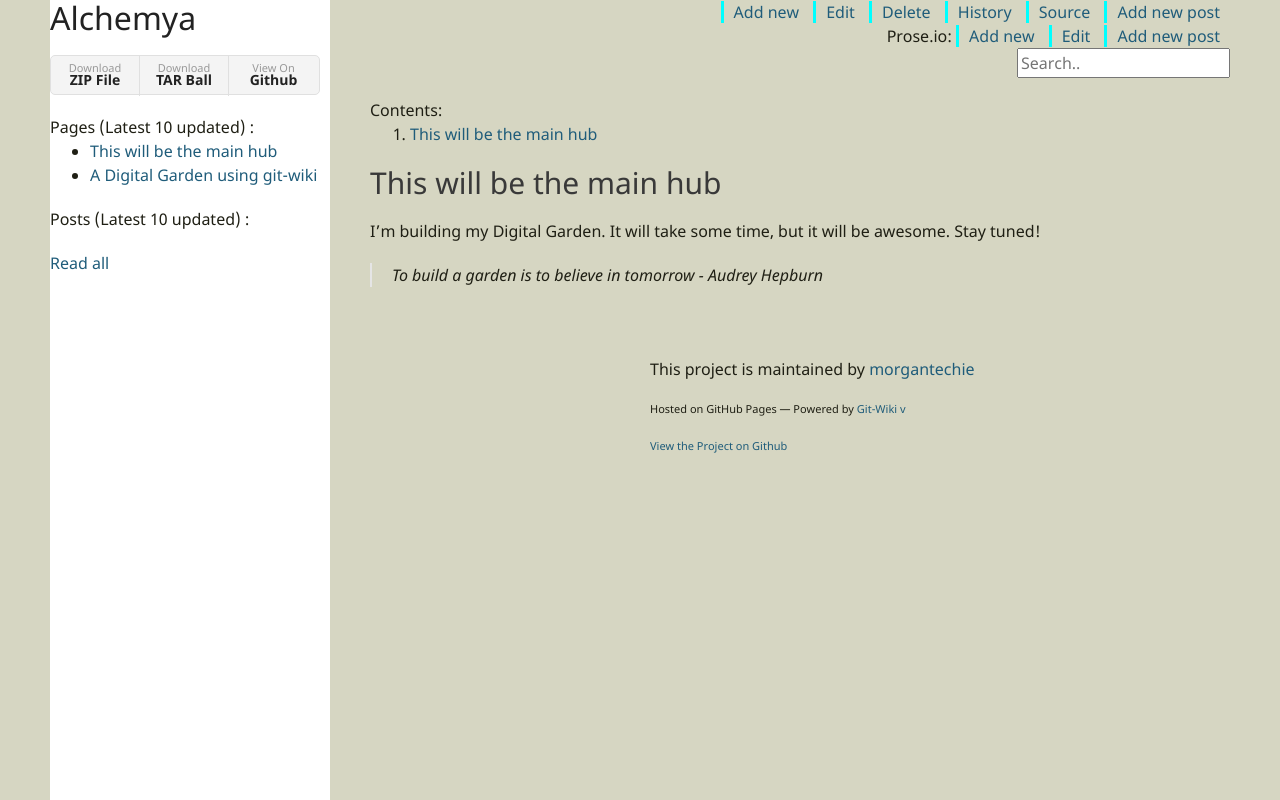
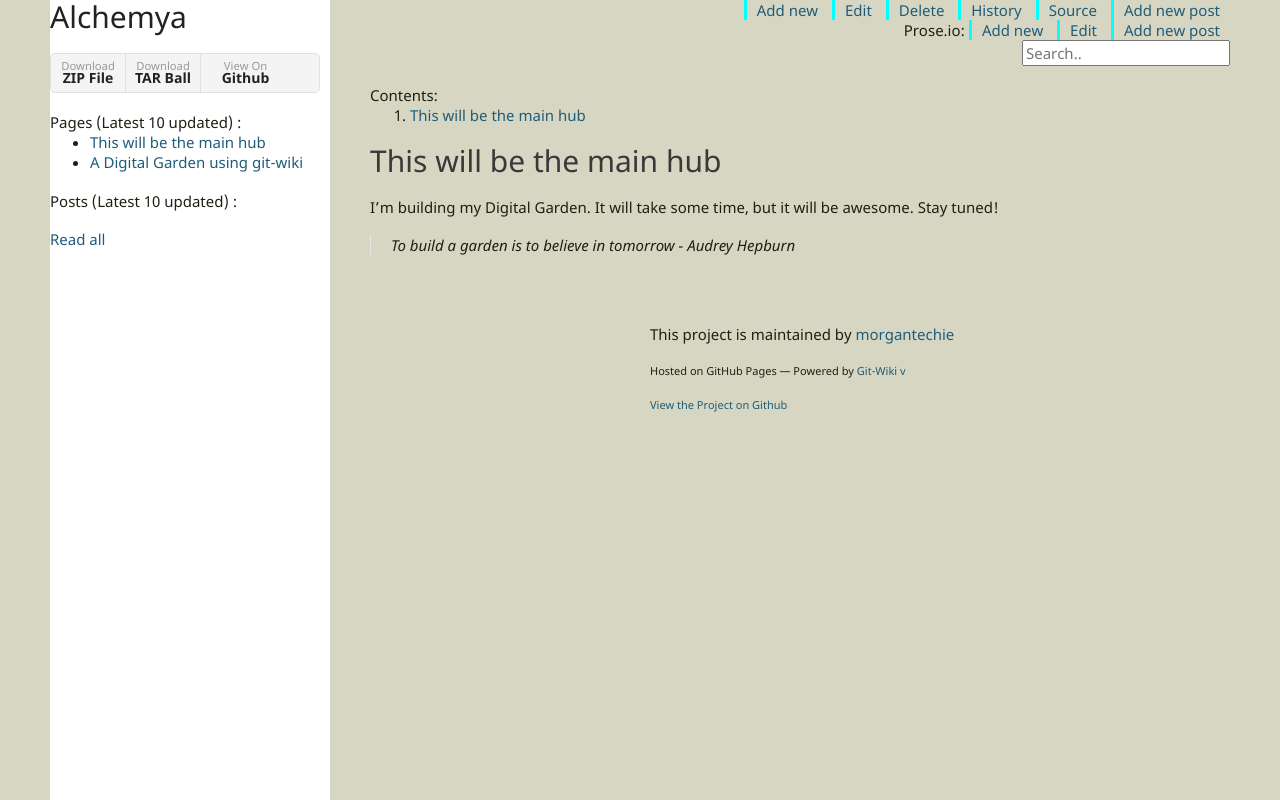
Before and after one commit to morgantechie/alchemya, a Jekyll site: the page built from wiki/main_page.md, in a window 1280 px wide. Shown: the part 150-950 px from the top of the page. Built offline with Jekyll 4.4.1, drawn with Linux system fonts in a browser that asks for light colours; nearby versions of some CDN libraries; our own code applies the rules of GitHub Pages for plain Markdown files.

Commit message:
colors and rem

```diff
--- a/_sass/git-wiki-style.scss
+++ b/_sass/git-wiki-style.scss
@@ -5,7 +5,7 @@
 body {
   background-color: #d6d6c2;
   padding: 50px;
-  font: 16px/1.5 "Noto Sans", "Helvetica Neue", Helvetica, Arial, sans-serif;
+  font: 1rem "Noto Sans", "Helvetica Neue", Helvetica, Arial, sans-serif;
   color: #1f1f14;
   font-weight: 400;
 }
@@ -26,7 +26,7 @@
 table,
 pre,
 dl {
-  margin: 0 0 20px;
+  margin: 0 0 1.25rem;
 }
 
 h1,
@@ -36,7 +36,7 @@
 }
 
 h1 {
-  font-size: 32px;
+  font-size: 2rem;
 }
 
 h2 {
@@ -60,7 +60,7 @@
 }
 
 a small {
-  font-size: 12px;
+  font-size: 0.75rem;
   color: #777;
   margin-top: -0.3em;
   display: block;
@@ -76,7 +76,7 @@
 }
 
 blockquote {
-  border-left: 2px solid #e5e5e5;
+  border-left: 0.125rem solid #e5e5e5;
   margin: 0;
   padding: 0 0 0 20px;
   font-style: italic;
@@ -86,14 +86,14 @@
 pre {
   font-family: Monaco, Bitstream Vera Sans Mono, Lucida Console, Terminal, Consolas, Liberation Mono, DejaVu Sans Mono, Courier New, monospace;
   color: #333;
-  font-size: 16px;
+  font-size: 1rem;
 }
 
 pre {
-  padding: 8px 15px;
+  padding: 0.5rem 1rem;
   background: #f8f8f8;
-  border-radius: 5px;
-  border: 1px solid #e5e5e5;
+  border-radius: 0.2rem;
+  border: 0.125rem solid #e5e5e5;
   overflow-x: auto;
 }
 
@@ -105,8 +105,8 @@
 th,
 td {
   text-align: left;
-  padding: 5px 10px;
-  border-bottom: 2px solid #e5e5e5;
+  padding: 0.25rem 0.62rem;
+  border-bottom: 0.125rem solid #e5e5e5;
 }
 
 dt {
@@ -146,7 +146,7 @@
   /*overflow-y: auto;
   overflow-x: auto;*/
   max-height: 100%;
-  padding-bottom: 55px !important;
+  padding-bottom: 3rem !important;
 }
 
 @media print,
@@ -154,8 +154,8 @@
   #git-wiki-sidebar {
     position: fixed !important;
     top: 50px;
-    border-right: 1px solid;
-    border-bottom: 1px solid;
+    border-right: 0.125rem solid;
+    border-bottom: 0.125rem solid;
     border-radius: 10px;
   }
 
@@ -165,7 +165,7 @@
 }
 
 .git-wiki-main-logo {
-  max-width: 270px;
+  max-width: 200px;
 }
 
 #git-wiki-sidebar .git-wiki-downloads {
@@ -174,15 +174,15 @@
   padding: 0;
   background: #f4f4f4;
   border-radius: 5px;
-  border: 1px solid #e0e0e0;
+  border: 0.125rem solid #e0e0e0;
   width: 270px;
 }
 
 #git-wiki-sidebar .git-wiki-downloads li {
-  width: 89px;
+  width: 5rem;
   float: left;
-  border-right: 1px solid #e0e0e0;
-  height: 40px;
+  border-right: 0.125rem solid #e0e0e0;
+  height: 2.5rem;
 }
 
 #git-wiki-sidebar .git-wiki-downloads li:first-child a {
@@ -195,7 +195,7 @@
 
 #git-wiki-sidebar .git-wiki-downloads a {
   line-height: 1;
-  font-size: 11px;
+  font-size: 0.75rem;
   color: #999;
   display: block;
   text-align: center;
@@ -241,8 +241,8 @@
 hr {
   border: 0;
   background: #e5e5e5;
-  height: 1px;
-  margin: 0 0 20px;
+  height: 0.125rem;
+  margin: 0 0 1.2rem;
 }
 
 footer {
@@ -281,8 +281,8 @@
 
   .git-wiki-page,
   footer {
-    border: 1px solid #e5e5e5;
-    border-width: 1px 0;
+    border: 0.125rem solid #e5e5e5;
+    border-width: 0.125rem 0;
     padding: 20px 0;
     margin: 60px 0 20px;
   }
@@ -351,10 +351,10 @@
 .pagination a,
 .pagination span {
   padding: 7px 18px;
-  border: 1px solid #eee;
+  border: 0.125rem solid #eee;
   margin-left: -2px;
   margin-right: -2px;
-  background-color: #ffffff;
+  background-color: #f5e6d6;
   display: inline-block;
 }
 
```
